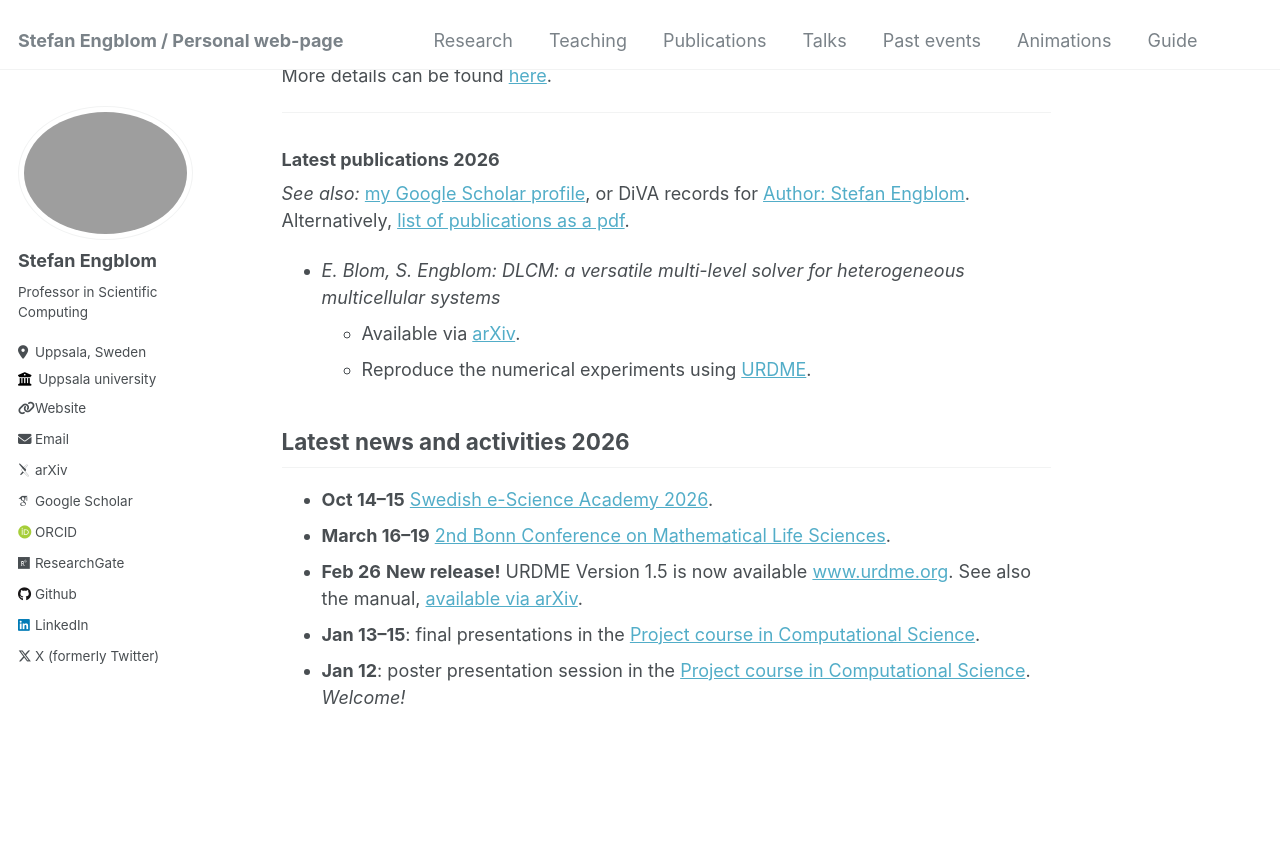
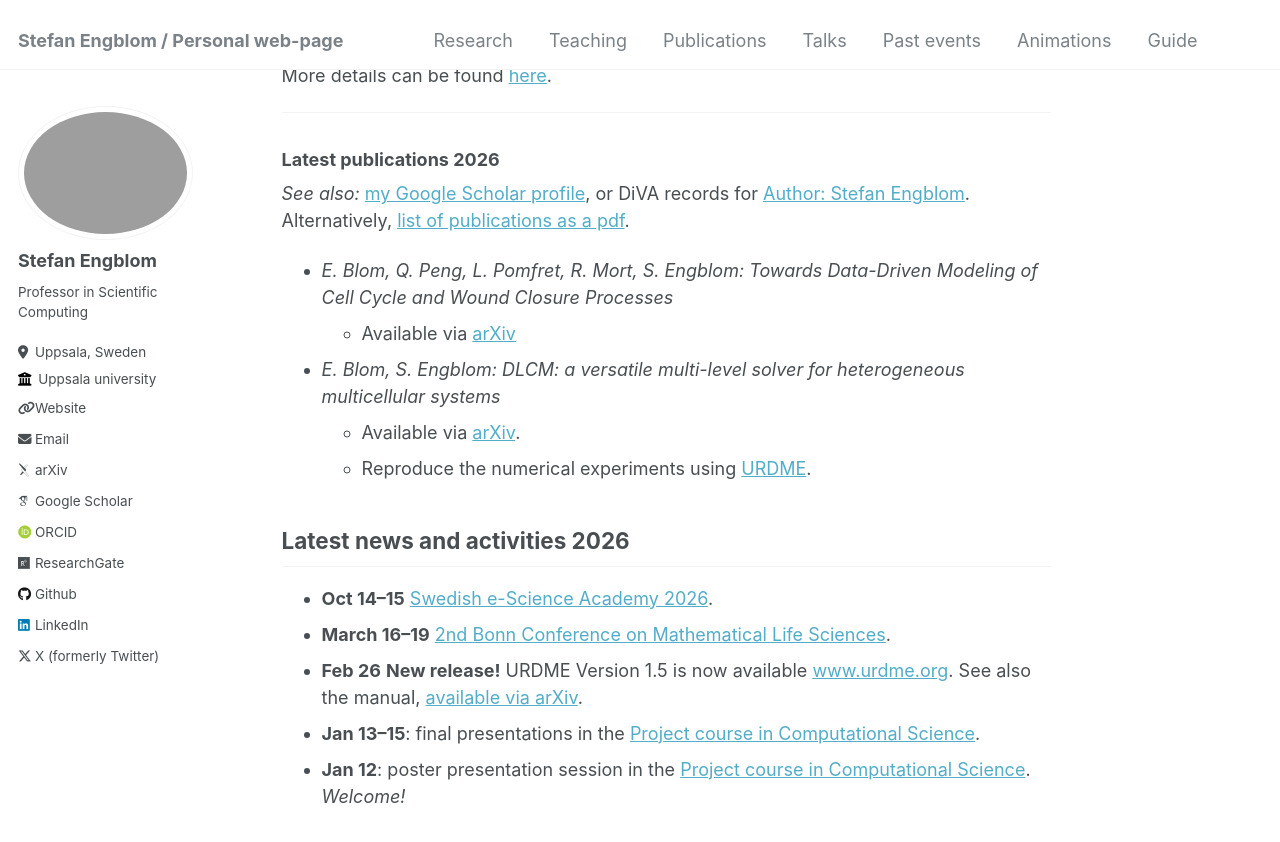
Before and after one commit to stefanengblom/stefanengblom.github.io, a Jekyll site: the page built from _pages/about.md, in a window 1280 px wide and 900 px high, scrolled down 1196 px. Shown: the top 842 px of the window. Built offline with Jekyll 4.4.1, drawn with Linux system fonts in a browser that asks for light colours; some web fonts are replaced.

Commit message:
arXiv preprint

```diff
--- a/_pages/about.md
+++ b/_pages/about.md
@@ -61,6 +61,9 @@ Engblom](http://uu.diva-portal.org/dice/table?query=authorName:Stefan%20Engblom&
 Alternatively, [list of publications as a
 pdf](../files/publ_Engblom.pdf).
 
+* _E. Blom, Q. Peng, L. Pomfret, R. Mort, S. Engblom: Towards Data-Driven Modeling of Cell Cycle and Wound Closure Processes_
+  * Available via [arXiv](https://arxiv.org/abs/2603.00834)
+
 * _E. Blom, S. Engblom: DLCM: a versatile multi-level solver for heterogeneous multicellular systems_
   * Available via [arXiv](https://arxiv.org/abs/2504.20565).
   * Reproduce the numerical experiments using [URDME](https://github.com/URDME/urdme).
```
